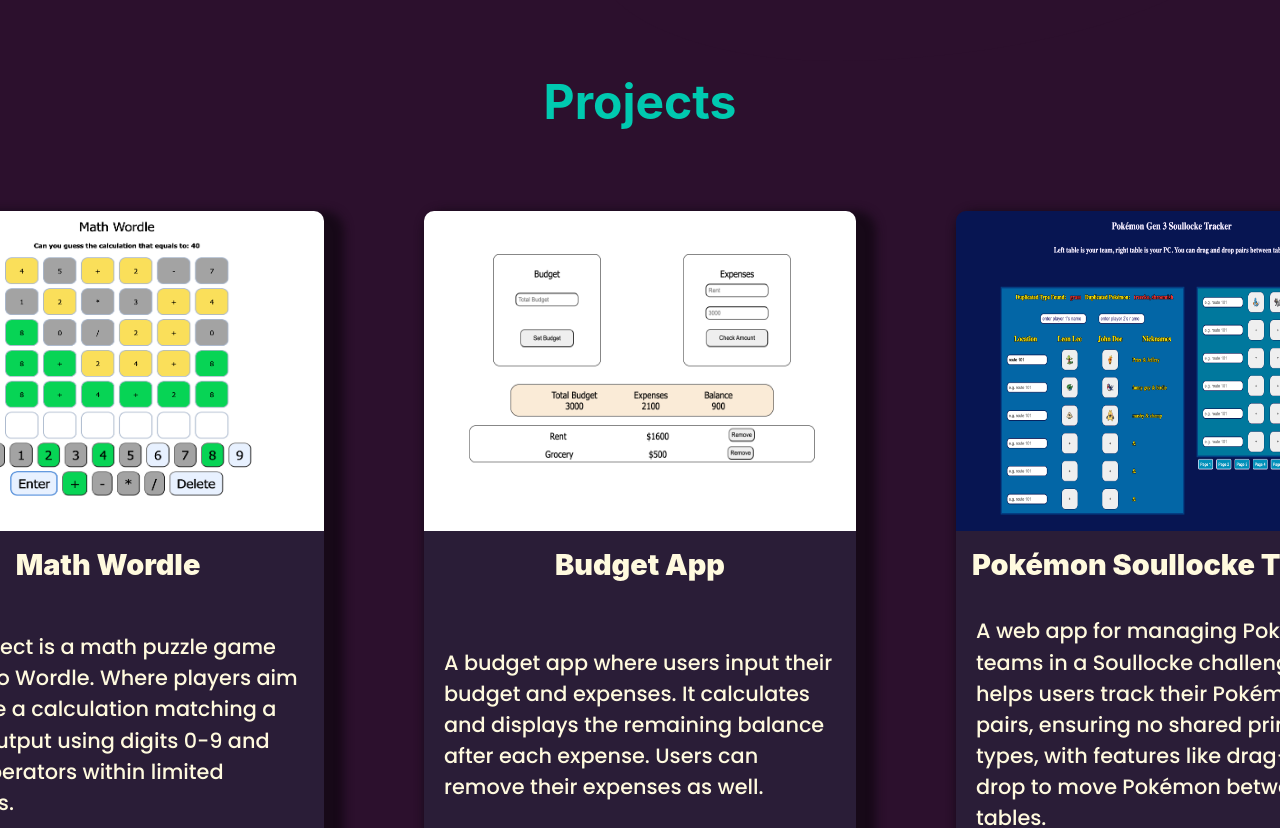
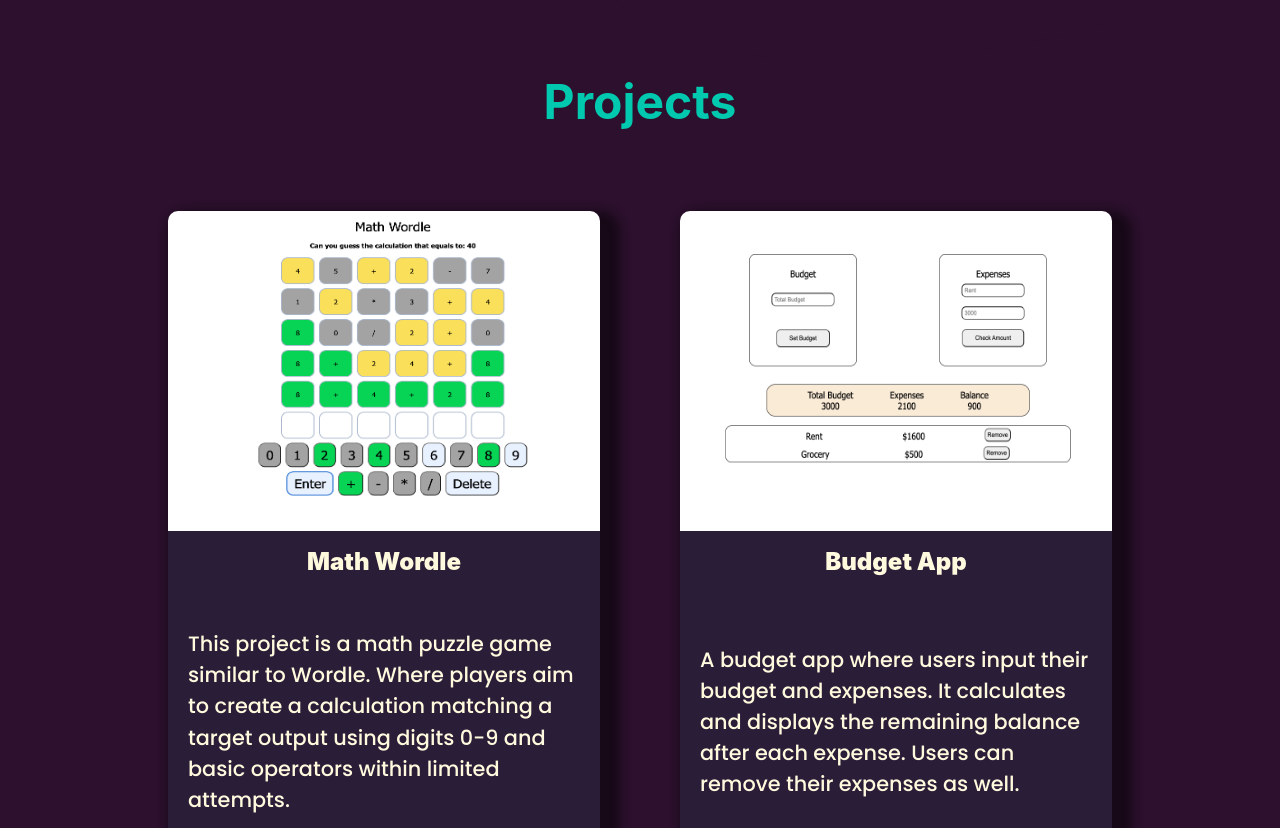
Before and after one commit to TackWooLee-Leon/Leon-s-Site, a React (Create React App) app: page / in a window 1280 px wide. Shown: the part 1000-1828 px from the top of the page. Built offline with nearby package versions, Linux system fonts and the light colour scheme.

Commit message:
Add flex-wrap

```diff
--- a/src/Components/ProjectsDisplay.module.css
+++ b/src/Components/ProjectsDisplay.module.css
@@ -35,7 +35,7 @@
 }
 
 .projectName {
-    font-size: clamp(1.8rem, 1.6vw, 3rem);
+    font-size: clamp(1.5rem, 1.5vw, 3rem);
     font-weight: 1000;
     margin-top: 1rem;
 }
--- a/src/ProjectSection.js
+++ b/src/ProjectSection.js
@@ -7,10 +7,9 @@
 
 
 export default function ProjectSection({info}) {
-    console.log(info);
     return (
       <div className={styles.projectSection}>
-            <h1 data-aos="fade-right" data-aos-duration="500" id="projects" className={styles.projectHeader}>Projects</h1>
+          <h1 data-aos="fade-right" data-aos-duration="500" id="projects" className={styles.projectHeader}>Projects</h1>
           <div className={styles.projectsGrid}>
             {projectsList.map((item)=> {
             return (<ProjectsDisplay info={item} key={item.name}/>)
--- a/src/ProjectSection.module.css
+++ b/src/ProjectSection.module.css
@@ -17,8 +17,11 @@
 .projectsGrid {
     display: flex;
     flex-direction: row;
+    flex-wrap: wrap;
+    justify-content: center;
+    width: 70rem;
     /* justify-content: center; */
-    gap: 100px;
+    gap: 5rem;
 }
 
 @media (max-width: 1200px) {
```
